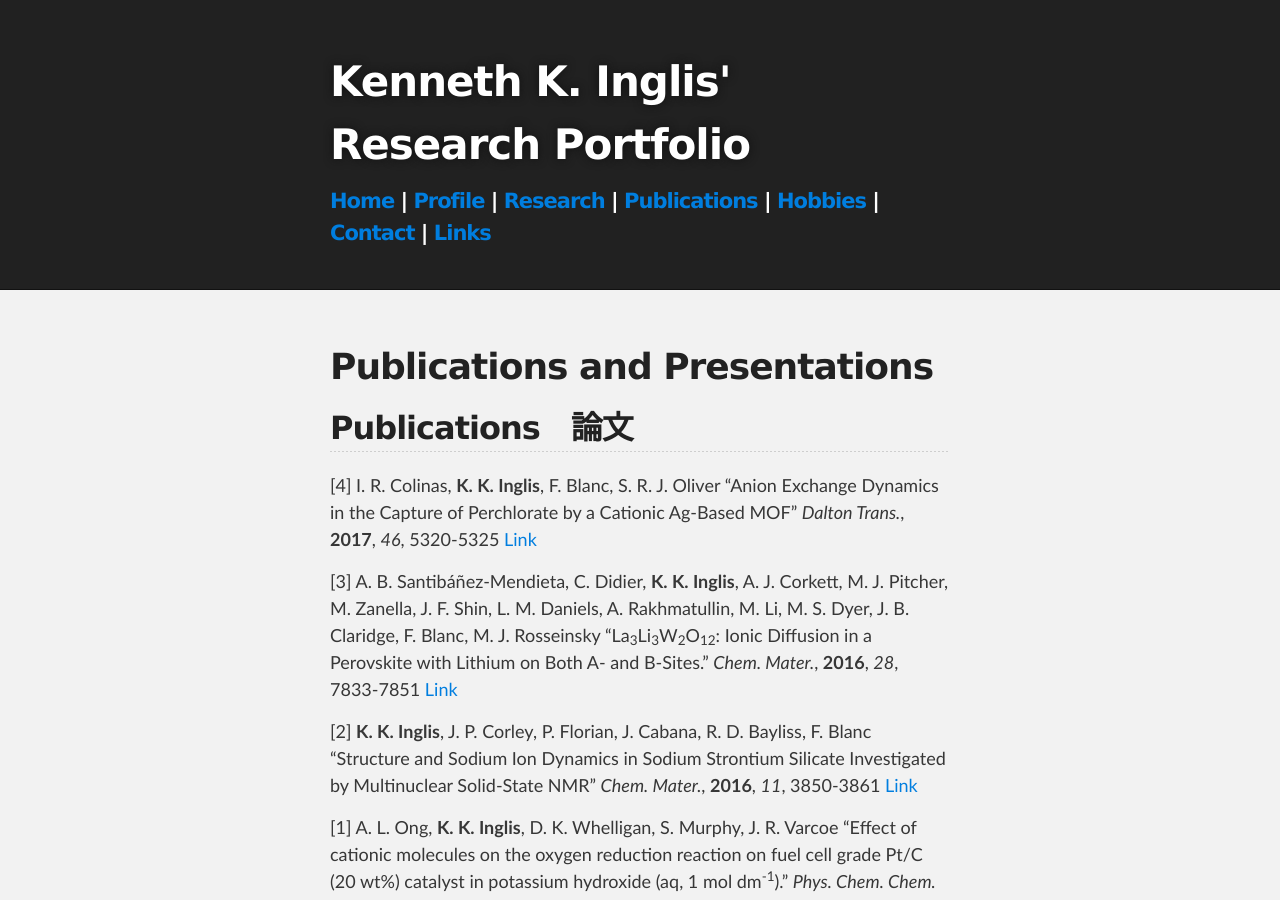
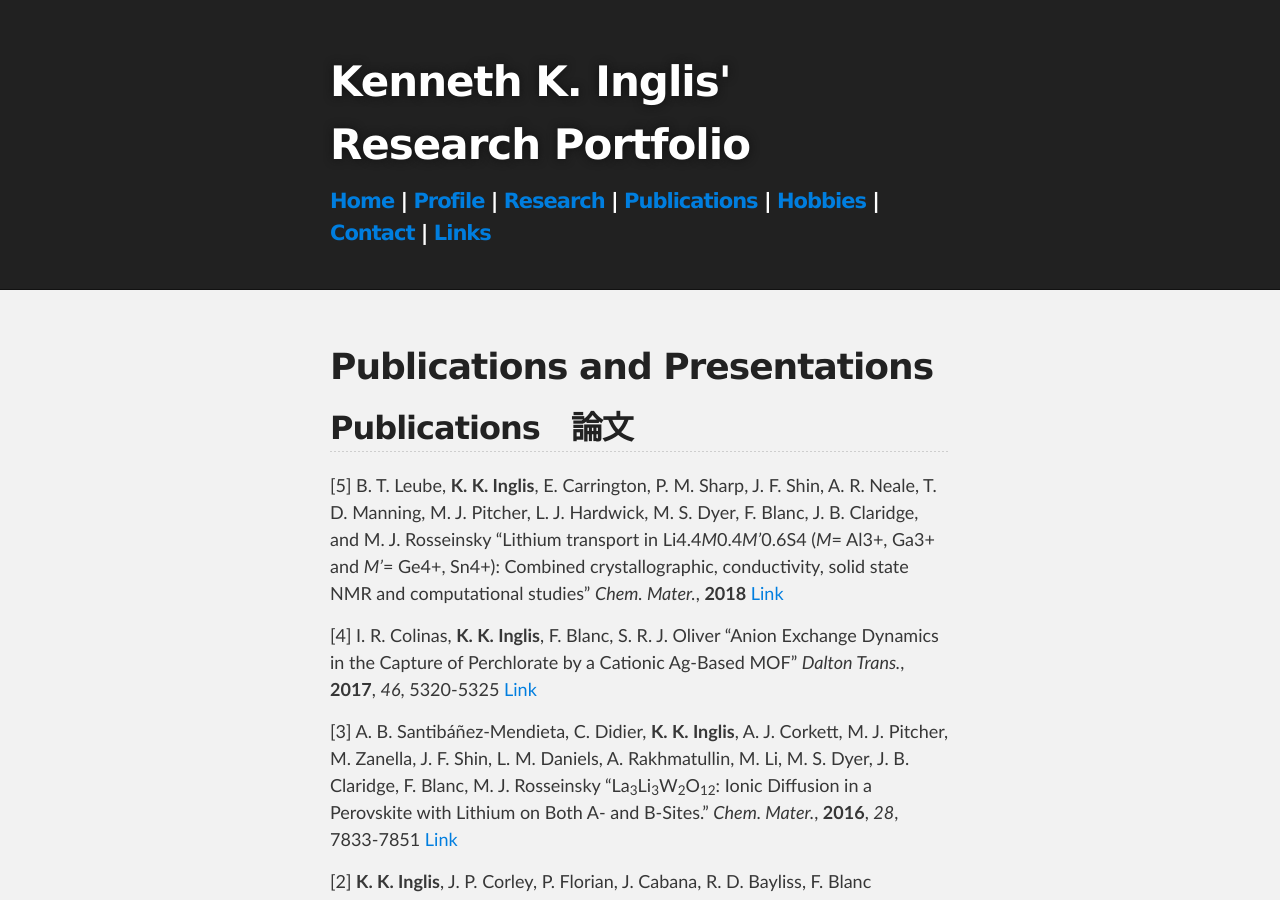
Before and after one commit to kkinglis/kkinglis.github.io, a Jekyll site: the page built from publications.md, in a window 1280 px wide and 900 px high. Built offline with Jekyll 4.4.1, drawn with Linux system fonts in a browser that asks for light colours; our own code applies the rules of GitHub Pages for plain Markdown files.

Commit message:
Update publications.md

```diff
--- a/publications.md
+++ b/publications.md
@@ -4,6 +4,10 @@ layout: index
 # Publications and Presentations
 
 ## Publications　論文
+
+[5\] B. T. Leube, **K. K. Inglis**, E. Carrington, P. M. Sharp, J. F. Shin, A. R. Neale, T. D. Manning, M. J. Pitcher, L. J. Hardwick, M. S. Dyer, F. Blanc, J. B. Claridge, and M. J. Rosseinsky
+"Lithium transport in Li4.4<i>M</i>0.4<i>M’</i>0.6S4 (<i>M</i>= Al3+, Ga3+ and <i>M’</i>= Ge4+, Sn4+): Combined crystallographic, conductivity, solid state NMR and computational studies"
+*Chem. Mater.*, **2018** [Link](https://pubs.acs.org/doi/10.1021/acs.chemmater.8b03175)
 
 [4\] I. R. Colinas, **K. K. Inglis**, F. Blanc, S. R. J. Oliver
 "Anion Exchange Dynamics in the Capture of Perchlorate by a Cationic Ag-Based MOF"
@@ -17,9 +21,11 @@ layout: index
 "Structure and Sodium Ion Dynamics in Sodium Strontium Silicate Investigated by Multinuclear Solid-State NMR"
 *Chem. Mater.*, **2016**, *11*, 3850-3861 [Link](http://pubs.acs.org/doi/abs/10.1021/acs.chemmater.6b00941)
 
-[1\] A. L. Ong, **K. K. Inglis**, D. K. Whelligan, S. Murphy, J. R. Varcoe "Effect of cationic molecules on
+[1\] A. L. Ong, **K. K. Inglis**, D. K. Whelligan, S. Murphy, J. R. Varcoe
+"Effect of cationic molecules on
 the oxygen reduction reaction on fuel cell grade Pt/C (20 wt%) catalyst in potassium hydroxide
-(aq, 1 mol dm<sup>-1</sup>)." *Phys. Chem. Chem. Phys.*, **2015**, *17*, 12135-12145 [Link](http://pubs.rsc.org/en/Content/ArticleLanding/2015/CP/C4CP04973J)
+(aq, 1 mol dm<sup>-1</sup>)."
+*Phys. Chem. Chem. Phys.*, **2015**, *17*, 12135-12145 [Link](http://pubs.rsc.org/en/Content/ArticleLanding/2015/CP/C4CP04973J)
 
 ## Presentations　発表
 
```
